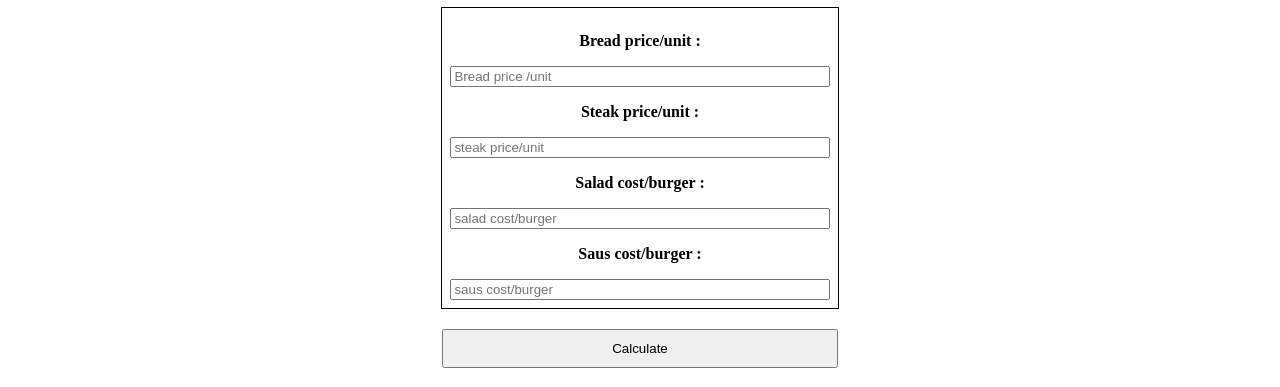
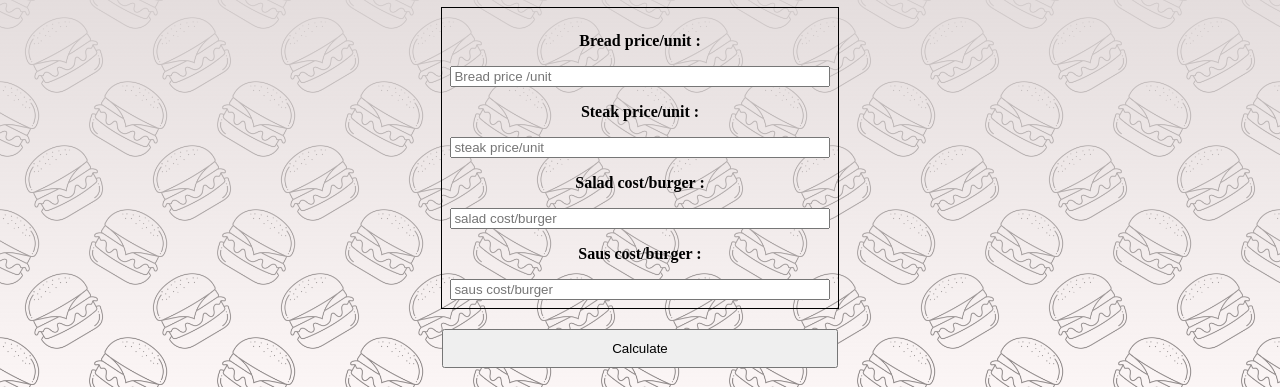
Before and after one commit to diesos/burger-calc, a plain HTML site: page pricecalculator.html in a window 1280 px wide. Shown: the part 73-460 px from the top of the page. Drawn offline with Linux system fonts and the light colour scheme.

Commit message:
updated css and added bg image
updated css and added bg image

```diff
--- a/styles.css
+++ b/styles.css
@@ -25,6 +25,9 @@ p {
 
 body {
     text-align: center;
+    background: linear-gradient(rgb(224, 217, 217), rgba(255, 244, 244, 0.519)), url("bg.jpg");
+    background-size: 20%;
+    background-repeat: repeat;
 }
 
 .container {
@@ -32,3 +35,7 @@ body {
     flex-direction: row;
     justify-content: center;
 }
+
+img {
+    opacity: 0;
+}
```
Also changed, not shown: bg.jpg (added).
